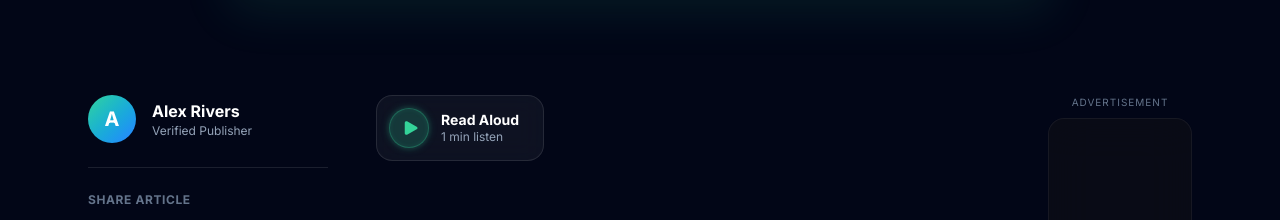
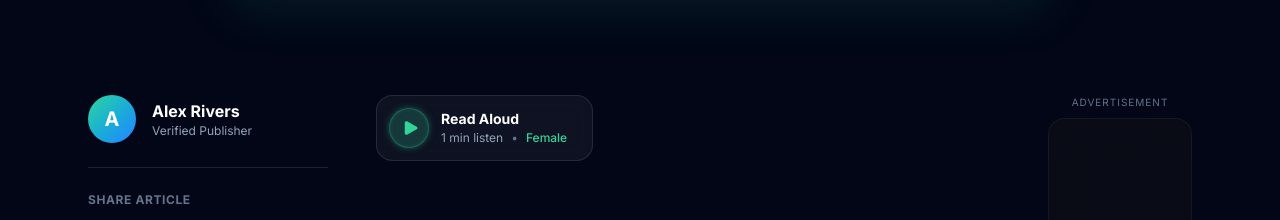
Before and after one commit to MusfiqurRahman12/Job-portal, a Next.js app in the folder website/: page /blog/1 in a window 1280 px wide. Shown: the part 869-1089 px from the top of the page. Built offline with nearby package versions, Linux system fonts and the light colour scheme; no server answers; the database is empty.

Commit message:
feat: add male and female voice selection for read aloud button

```diff
--- a/website/src/components/ReadAloudButton.tsx
+++ b/website/src/components/ReadAloudButton.tsx
@@ -22,6 +22,7 @@ export default function ReadAloudButton({ content }: ReadAloudButtonProps) {
   const [isPlaying, setIsPlaying] = useState(false);
   const [isPaused, setIsPaused] = useState(false);
   const [estimatedTime, setEstimatedTime] = useState("");
+  const [voiceGender, setVoiceGender] = useState<"female" | "male">("female");
 
   // Keep track of the utterance so we can pause/resume
   const utteranceRef = useRef<SpeechSynthesisUtterance | null>(null);
@@ -61,11 +62,28 @@ export default function ReadAloudButton({ content }: ReadAloudButtonProps) {
     const plainText = stripMarkdown(content);
     const utterance = new SpeechSynthesisUtterance(plainText);
 
-    // Attempt to pick a good default English voice
+    // Attempt to pick a voice based on selected gender
     const voices = window.speechSynthesis.getVoices();
-    const englishVoice = voices.find(v => v.lang.startsWith("en-") && v.name.includes("Google") || v.name.includes("Natural"));
-    if (englishVoice) {
-      utterance.voice = englishVoice;
+    let selectedVoice;
+
+    if (voiceGender === "female") {
+      selectedVoice = voices.find(v => v.lang.startsWith("en-") && (v.name.includes("Female") || v.name.includes("Samantha") || v.name.includes("Zira") || v.name.includes("Google US English") || v.name.includes("Victoria")));
+    } else {
+      selectedVoice = voices.find(v => v.lang.startsWith("en-") && (v.name.includes("Male") || v.name.includes("Daniel") || v.name.includes("David") || v.name.includes("Google UK English Male") || v.name.includes("Arthur")));
+    }
+
+    // Fallback if the explicitly gendered voice wasn't found
+    if (!selectedVoice) {
+      selectedVoice = voices.find(v => v.lang.startsWith("en-") && (v.name.includes("Google") || v.name.includes("Natural")));
+    }
+
+    // Ultimate fallback to any English voice
+    if (!selectedVoice) {
+      selectedVoice = voices.find(v => v.lang.startsWith("en-"));
+    }
+
+    if (selectedVoice) {
+      utterance.voice = selectedVoice;
     }
 
     utterance.rate = 1.0; // Normal speed
@@ -148,7 +166,26 @@ export default function ReadAloudButton({ content }: ReadAloudButtonProps) {
 
       <div className="flex flex-col pr-3">
         <span className="text-sm font-bold text-white leading-tight">Read Aloud</span>
-        <span className="text-xs text-[#94a3b8]">{estimatedTime}</span>
+        <div className="flex items-center gap-2 mt-0.5">
+          <span className="text-xs text-[#94a3b8]">{estimatedTime}</span>
+          <span className="text-[#64748b] text-xs">•</span>
+          <select
+            value={voiceGender}
+            onChange={(e) => {
+              setVoiceGender(e.target.value as "female" | "male");
+              // If we change voice while paused or playing, it's best to stop so the next play uses the new voice
+              if (isPlaying || isPaused) {
+                window.speechSynthesis.cancel();
+                setIsPlaying(false);
+                setIsPaused(false);
+              }
+            }}
+            className="bg-transparent text-xs text-[#34d399] outline-none cursor-pointer appearance-none font-medium hover:text-white transition-colors"
+          >
+            <option value="female" className="bg-[#0f172a]">Female</option>
+            <option value="male" className="bg-[#0f172a]">Male</option>
+          </select>
+        </div>
       </div>
 
       {isPlaying && (
```
